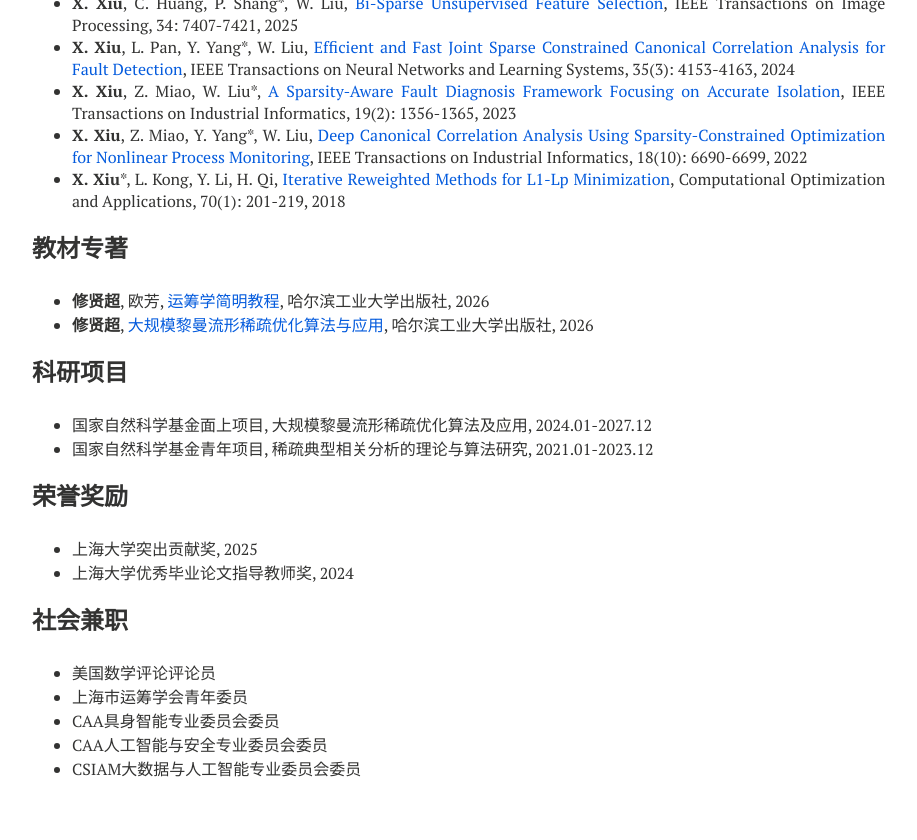
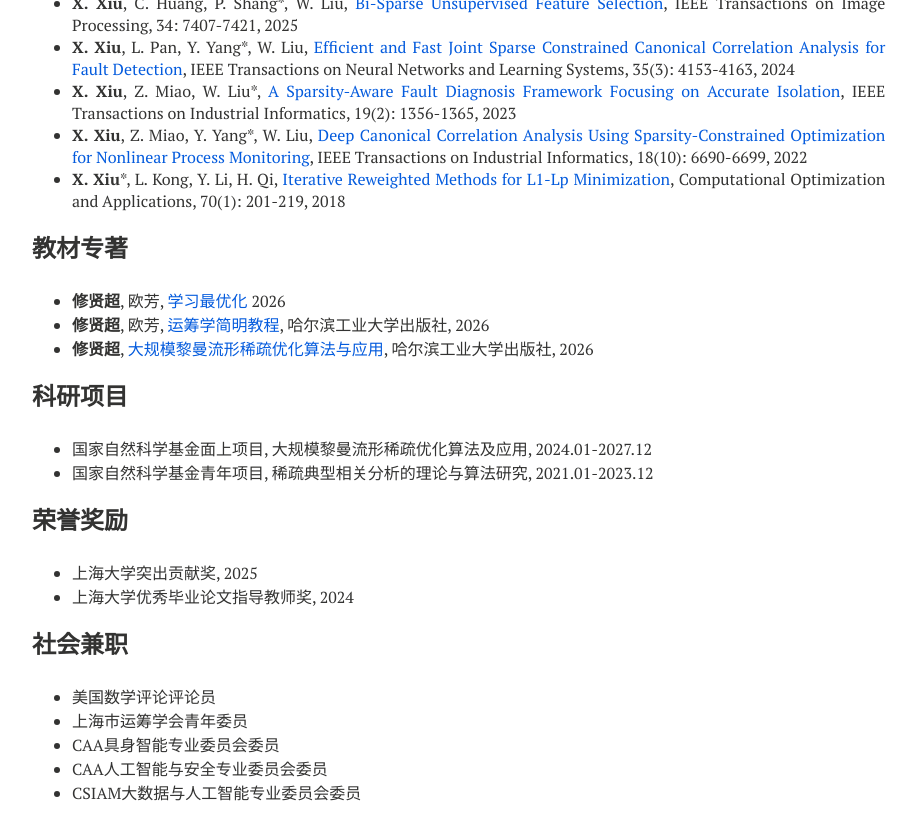
Before and after one commit to xianchaoxiu/xianchaoxiu.github.io, a Jekyll site: the page built from chinese/index.md, in a window 1280 px wide and 900 px high, scrolled down 822 px. Shown: the top 840 px of the window, without its empty margins (288-1205 px from the left). Built offline with Jekyll 4.4.1, drawn with Linux system fonts in a browser that asks for light colours; nearby versions of some CDN libraries.

Commit message:
Update index.md

```diff
--- a/chinese/index.md
+++ b/chinese/index.md
@@ -47,6 +47,7 @@ share: false
 
 
 ### 教材专著
+* <b>修贤超</b>, 欧芳, <a href="https://xianchaoxiu.github.io/chinese/book/OPT/" class="textlink" target="_blank"> 学习最优化 </a> 2026  <br>
 * <b>修贤超</b>, 欧芳, <a href="https://xianchaoxiu.github.io/chinese/book/OR/" class="textlink" target="_blank"> 运筹学简明教程</a>, 哈尔滨工业大学出版社, 2026  <br>
 * <b>修贤超</b>, <a href="https://xianchaoxiu.github.io/chinese/book/OPT/" class="textlink" target="_blank">大规模黎曼流形稀疏优化算法与应用</a>, 哈尔滨工业大学出版社, 2026  <br>
 
```
